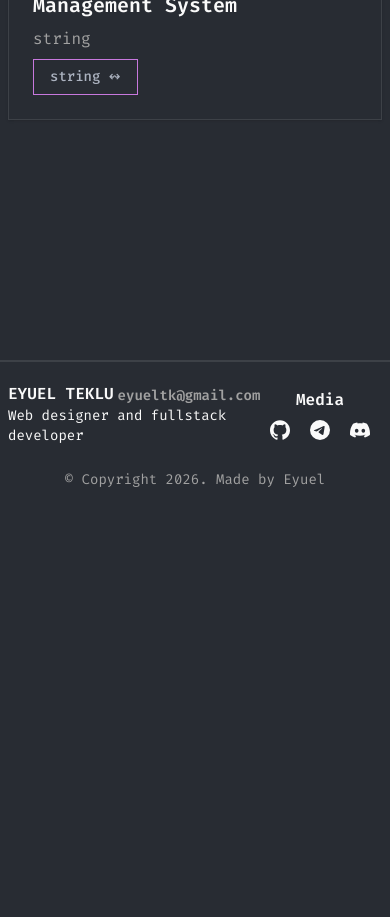
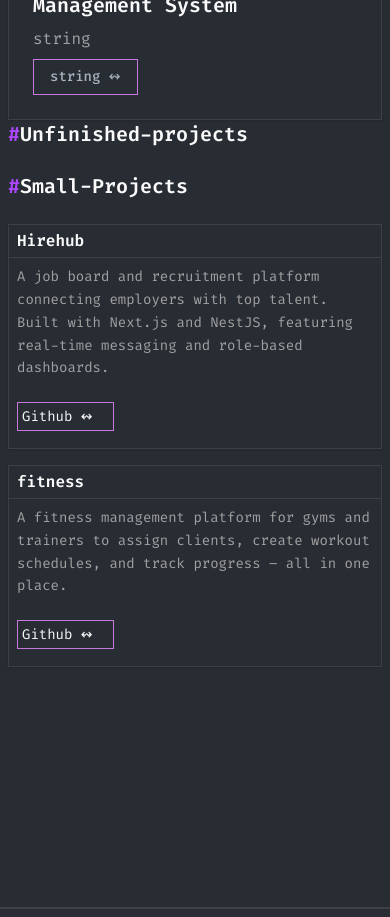
Before and after one commit to Eyeyuel/portfolio, a Next.js app: page /projects in a window 390 px wide. Shown: the part 1120-2037 px from the top of the page. Before the commit the page ends 1634 px from the top, so only its background shows below. Built offline with nearby package versions, Linux system fonts and the light colour scheme.

Commit message:
added unfinished projects

```diff
--- a/app/projects/page.tsx
+++ b/app/projects/page.tsx
@@ -1,6 +1,7 @@
 import { DotSquare } from "@/components/dot-square";
 import { IncompleteSquare } from "@/components/incomplete-square";
 import ProjectCard from "@/components/project-card";
+import SimpleCard from "@/components/simple-card";
 import Title from "@/components/title";
 import WorkTitle from "@/components/work-title";
 import mekazino from "@/public/mekazino.png";
@@ -44,6 +45,42 @@
               btnText="string"
               url="https://github.com/Eyeyuel/inventory-app"
             ></ProjectCard>
+          </div>
+        </div>
+        <Title>Unfinished-projects</Title>
+        <div>
+          <Title>Small-Projects</Title>
+          <div className=" grid grid-cols-1 md:grid-cols-[repeat(auto-fit,minmax(150px,300px))] gap-4 ">
+            <SimpleCard
+              title="Hirehub"
+              description="A job board and recruitment platform connecting employers with top talent. Built with Next.js and NestJS, featuring real-time messaging and role-based dashboards."
+              btnText="Github"
+              url="https://github.com/Eyeyuel"
+            />
+            <SimpleCard
+              title="fitness"
+              description="A fitness management platform for gyms and trainers to assign clients, create workout schedules, and track progress – all in one place."
+              btnText="Github"
+              url="https://github.com/Eyeyuel"
+            />
+            {/* <SimpleCard
+              title="languages"
+              description="lorem lsadjflksd saldjf lskdjf asjdflskd flsd lksda slkdfal lasdfj asdlkf jsaldkfjasldk sa"
+              btnText="Github"
+              url="https://github.com/Eyeyuel"
+            />
+            <SimpleCard
+              title="languages"
+              description="lorem lsadjflksd saldjf lskdjf asjdflskd flsd lksda slkdfal lasdfj asdlkf jsaldkfjasldk sa"
+              btnText="Github"
+              url="https://github.com/Eyeyuel"
+            />
+            <SimpleCard
+              title="languages"
+              description="lorem lsadjflksd saldjf lskdjf asjdflskd flsd lksda slkdfal lasdfj asdlkf jsaldkfjasldk sa"
+              btnText="Github"
+              url="https://github.com/Eyeyuel"
+            /> */}
           </div>
         </div>
       </div>
```
